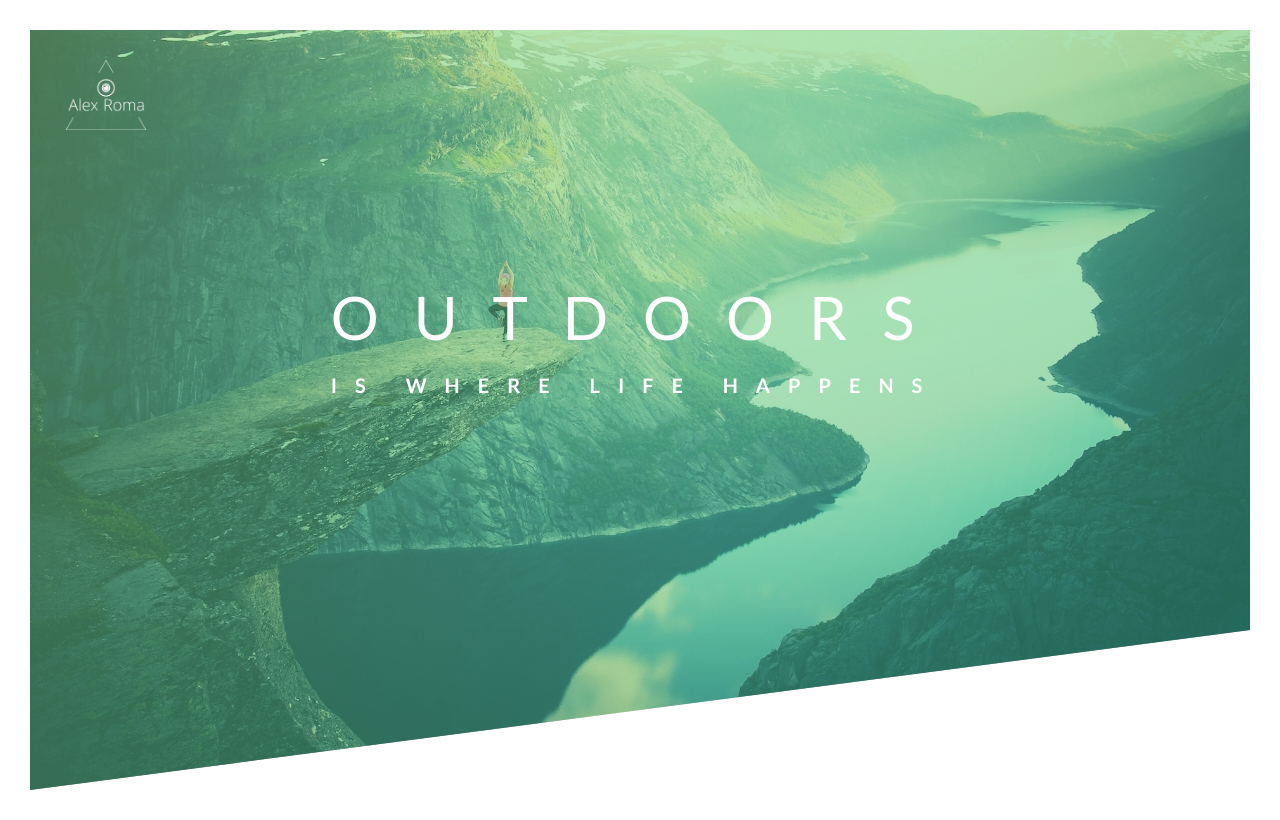
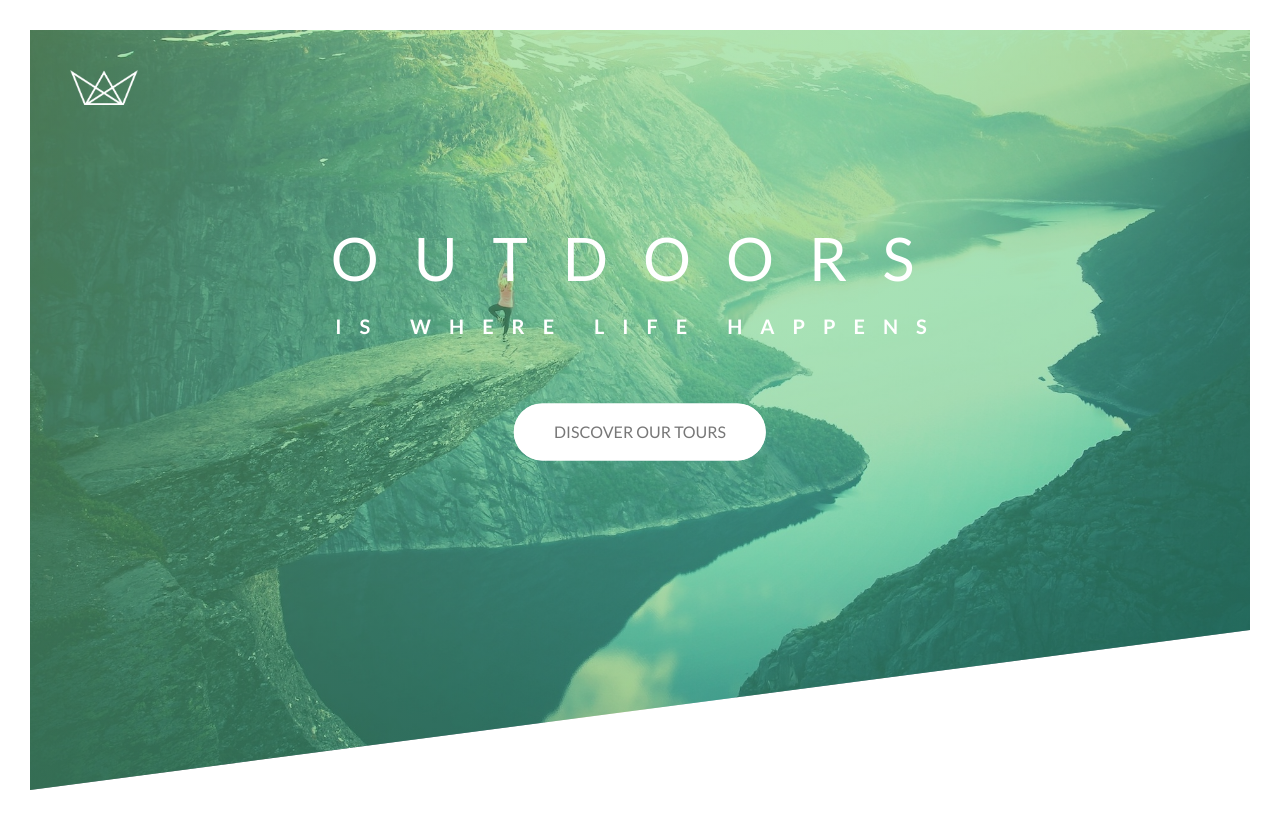
Before and after one commit to resident7709/natours, a plain HTML site: page index.html in a window 1280 px wide. Drawn offline with Linux system fonts and the light colour scheme.

Commit message:
header, button, animations..

```diff
--- a/css/style.css
+++ b/css/style.css
@@ -34,31 +34,119 @@ body {
 }
 .logo-box {
   position: absolute;
-  top: 30px;
-  left: 20px;
+  top: 40px;
+  left: 40px;
 }
 .logo {
-  height: 70px;
+  height: 35px;
 }
 .text-box {
   position: absolute;
   top: 40%;
   left: 50%;
   transform: translate(-50%, -50%);
+  text-align: center;
 }
 .heading-primary {
   color: #fff;
   text-transform: uppercase;
+  backface-visibility: hidden;
+  margin-bottom: 60px;
 }
 .heading-primary-main {
   display: block;
   font-size: 60px;
   font-weight: 400;
   letter-spacing: 35px;
+  animation: moveInLeft 1s ease-out;
 }
 .heading-primary-sub {
   display: block;
   font-size: 20px;
   font-weight: 700;
   letter-spacing: 18px;
+  animation: moveInRight 1s ease-out;
 }
+.btn:link,
+.btn:visited {
+  display: inline-block;
+  border-radius: 100px;
+  text-decoration: none;
+  text-transform: uppercase;
+  padding: 15px 40px;
+  transition: all 0.2s;
+  position: relative;
+}
+.btn:hover {
+  transform: translateY(-3px);
+  box-shadow: 0 10px 20px rgba(0, 0, 0, 0.2);
+}
+.btn:active {
+  transform: translateY(-1px);
+  box-shadow: 0 5px 10px rgba(0, 0, 0, 0.2);
+}
+.btn::after {
+  content: "";
+  border-radius: 100px;
+  display: inline-block;
+  height: 100%;
+  width: 100%;
+  position: absolute;
+  top: 0;
+  left: 0;
+  z-index: -1;
+  transition: all 0.4s;
+}
+.btn:hover::after {
+  transform: scaleX(1.4) scaleY(1.6);
+  opacity: 0;
+}
+.btn-white {
+  background-color: #fff;
+  color: #777;
+}
+.btn-white::after {
+  background-color: #fff;
+}
+.btn-animated {
+  animation: moveInBottom 0.5s ease-out 0.75s;
+  animation-fill-mode: backwards;
+}
+
+@keyframes moveInLeft {
+  0% {
+    opacity: 0;
+    transform: translateX(-100px);
+  }
+  80% {
+    transform: translateX(10px);
+  }
+  100% {
+    opacity: 1;
+    transform: translate(0);
+  }
+}
+@keyframes moveInRight {
+  0% {
+    opacity: 0;
+    transform: translateX(100px);
+  }
+  80% {
+    transform: translateX(-10px);
+  }
+  100% {
+    opacity: 1;
+    transform: translate(0);
+  }
+}
+@keyframes moveInBottom {
+  0% {
+    opacity: 0;
+    transform: translateY(30px);
+  }
+
+  100% {
+    opacity: 1;
+    transform: translate(0);
+  }
+}
--- a/index.html
+++ b/index.html
@@ -8,21 +8,22 @@
       href="https://fonts.googleapis.com/css?family=Lato:100,300,400,700,900"
       rel="stylesheet"
     />
-    <link rel="shortcut icon" type="image/png" href="img/favicon.png" />
-    <link rel="stylesheet" href="css/icon-font.css" />
-    <link rel="stylesheet" href="css/style.css" />
+    <link rel="shortcut icon" type="image/png" href="./img/favicon.png" />
+    <link rel="stylesheet" href="./css/icon-font.css" />
+    <link rel="stylesheet" href="./css/style.css" />
   </head>
 
   <body>
     <header class="header">
       <div class="logo-box">
-        <img src="./img/logo-no-background.png" class="logo" alt="Logo" />
+        <img src="./img/logo-white.png" class="logo" alt="Logo" />
       </div>
       <div class="text-box">
         <h1 class="heading-primary">
           <span class="heading-primary-main">Outdoors</span>
           <span class="heading-primary-sub">is where life happens</span>
         </h1>
+        <a href="#" class="btn btn-white btn-animated">Discover our tours</a>
       </div>
     </header>
   </body>
```
Also changed, not shown: img/logo-no-background.png (deleted).
